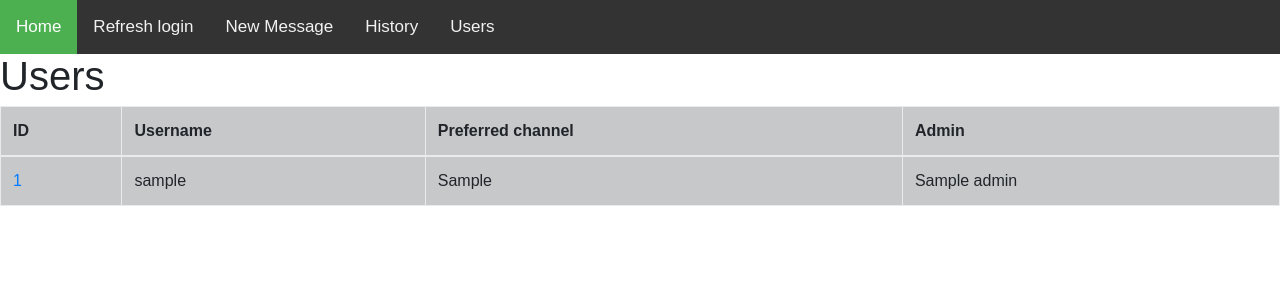
After one commit to vinv1n/MultiChannel, a Flask app: page /webui/user_list in a window 1280 px wide. The commit adds this page. Shown: the top 300 px of the page. Run offline with Flask 2, Linux system fonts and the light colour scheme; a database or web service that is not in the repository returns one stand-in record (values such as "Sample title"); data that the repository does not hold is empty; parts of the project's set-up code (start-up, migrations or seed data) failed here and were passed over; some libraries are stand-ins or nearby versions.

Commit message:
Added refresh login and Users list to website

```diff
--- a/app/templates/base.html
+++ b/app/templates/base.html
@@ -37,9 +37,12 @@ body {
 <body>
   <form>
     <div class="topnav">
-      <a class="active" href="#home">Home</a>
+      <a class="active" href="/webui/home">Home</a>
+      <a href="/webui/re-login">Refresh login</a>
       <a href="/webui/new_message">New Message</a>
       <a href="/webui/history">History</a>
+      <a href="/webui/user_list">Users</a>
+
 
     </div>
   </form>
--- /dev/null
+++ b/app/templates/user_list.html
@@ -0,0 +1,28 @@
+{% extends "base.html" %}
+{% block content %}
+<h1>Users</h1>
+
+<table class="table table-bordered table-dark">
+  <thead>
+    <tr>
+      <th scope="col">ID</th>
+      <th scope="col">Username</th>
+      <th scope="col">Preferred channel</th>
+      <th scope="col">Admin</th>
+    </tr>
+  </thead>
+  <tbody>
+    {% for user in users %}
+    <tr>
+      <td><a href="/webui/user_info/<string:user_id>"">{{user.get('_id')}}</a></td>
+      <td>{{user.get('username')}}</td>
+      <td>{{user.get('preferred_channel')}}</td>
+      <td>{{user.get('admin')}}</td>
+    </tr>
+    {% endfor %}
+
+  </tbody>
+</table>
+
+
+{% endblock %}
--- a/app/views/login.py
+++ b/app/views/login.py
@@ -1,6 +1,6 @@
 import logging
 import requests
-from flask import render_template, request, make_response
+from flask import render_template, request, make_response, redirect
 from app.views.utils import URL
 
 logger = logging.getLogger(__name__)
@@ -24,7 +24,7 @@ def _login_post(request):
 
     #Hack to forward cookies to browser.
     msg = 'Status: {}'.format(response.status_code)
-    resp = make_response(render_template('response.html',msg=msg))
+    resp = make_response(render_template('home.html',msg=msg))
     resp.set_cookie('access_token_cookie', value=response.cookies.get('access_token_cookie'))
     resp.set_cookie('refresh_token_cookie', value=response.cookies.get('refresh_token_cookie'))
     return resp
--- /dev/null
+++ b/app/views/user_list.py
@@ -0,0 +1,24 @@
+import logging
+import requests
+from flask import render_template, request
+from app.views.utils import URL
+
+logger = logging.getLogger(__name__)
+
+
+def user_list():
+    response = requests.get('{}/users'.format(URL), cookies=request.cookies)
+
+    if response.status_code != 200:
+        return render_template(
+            'response.html',
+            msg='Could not retrieve users {}'.format(response.status_code),
+        )
+
+
+    users = response.json().get('users', [])
+
+    return render_template(
+        'user_list.html',
+        users=users,
+    )
```
Also changed, not shown: app/templates/home.html (added, +17 -0 lines), app/views/home.py (added, +12 -0 lines), app/views/refresh_login.py (added, +16 -0 lines), app/views/webpage.py (+23 -0 lines).
